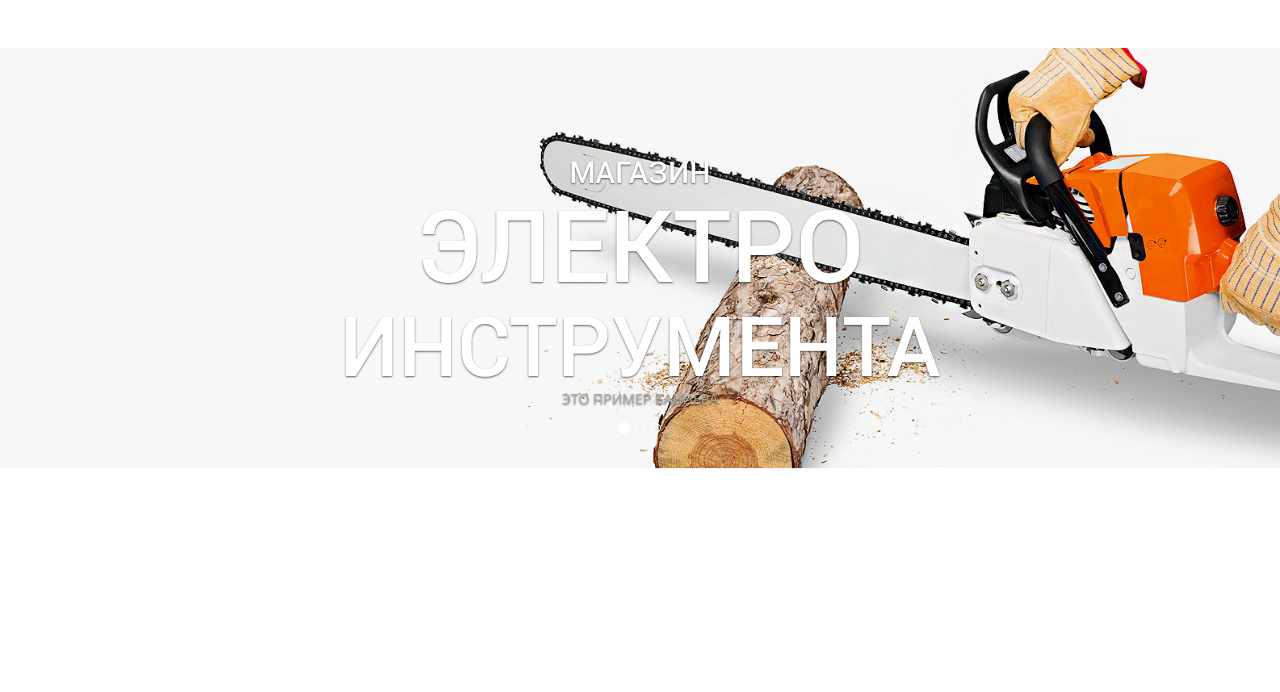
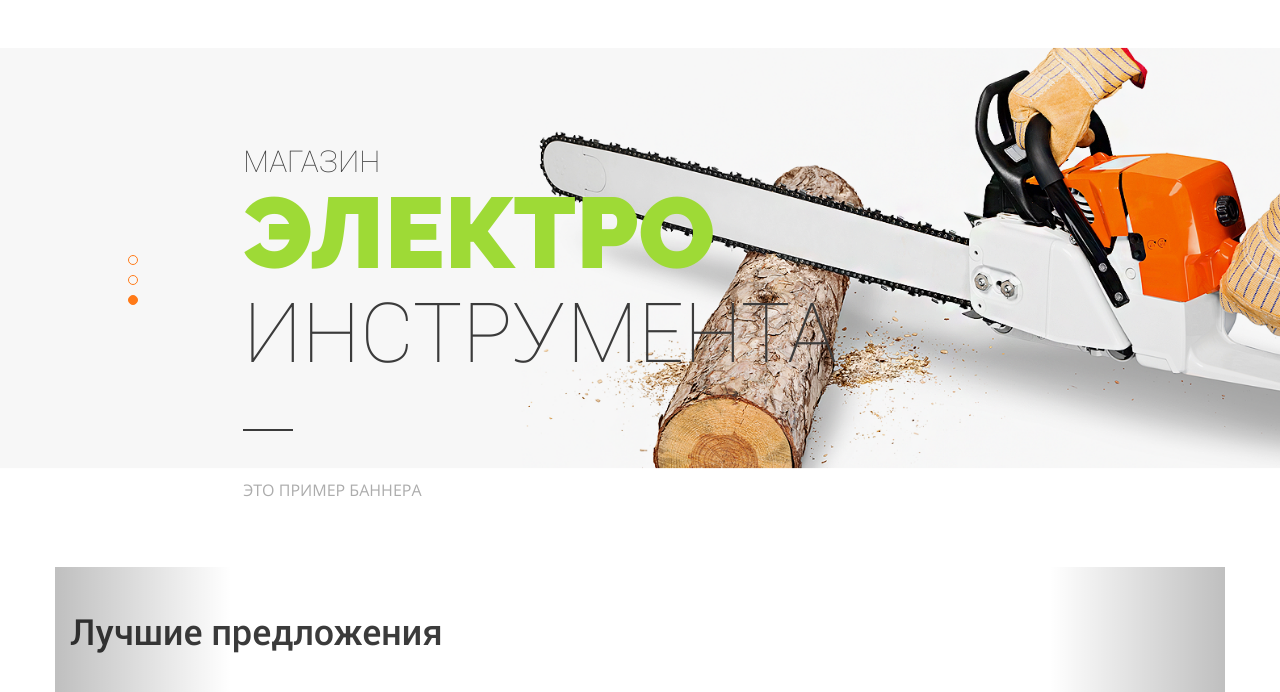
Before and after one commit to galinovivan/electro, a plain HTML site: page index.html in a window 1280 px wide. Shown: the part 180-872 px from the top of the page. Before the commit the page ends 800 px from the top, so only its background shows below. Drawn offline with nearby package versions, Linux system fonts and the light colour scheme.

Commit message:
end carousel

```diff
--- a/css/less/carousel.less
+++ b/css/less/carousel.less
@@ -0,0 +1,46 @@
+.carousel {
+  position: relative;
+}
+.main_carousel {
+  .carousel-indicators {
+    top: 40%;
+    left: 10%;
+    .carousel_indicators_style(10px, 10px);
+    li {
+      display: block;
+    }
+  }
+  .carousel-inner {
+    .item {
+      height: @carousel_height;
+      .carousel-caption {
+        top: 15%;
+        bottom: auto;
+        left: 19%;
+        right: auto;
+        .align(left);
+        h2.small {
+          font-family: @ultraLightFont;
+          color: @black;
+          text-shadow: none;
+        }
+        h1.larg {
+          font-family: @ultraBoldFont;
+          color: @second_base_color;
+          text-shadow: none;
+        }
+        h2.larg {
+        font-family: @ultraLightFont;
+          color: @black;
+          text-shadow: none;
+        }
+        .example_text {
+          font-size: @baseFontSize + 2;
+          text-shadow: none;
+          margin-top: 100px;
+          .separate(50px, @black, -50px);
+        }
+      }
+    }
+  }
+}
--- a/css/less/mixin.less
+++ b/css/less/mixin.less
@@ -280,24 +280,38 @@
   }
 }
 .carousel_indicators_style(@width: 8px, @height: 8px) {
+  width: auto;
+  height: auto;
+  margin-left: auto;
   &>li {
-
     .padding_margin_clear();
     margin-right: 10px;
     margin-bottom: 10px;
     width: @width;
     height: @height;
     background: transparent;
+    border: 1px solid @base_color;
     &.active {
       margin: 0;
       margin-right: 10px;
       margin-bottom: 10px;
       width: @width;
       height: @height;
-      background: @white;
-      border-color: @white;
+      background: @base_color;
 
     }
+  }
+}
+.separate(@width: 100%, @color: @bord_color, @top: -50px) {
+  position: relative;
+  &::before {
+    content: '';
+    display: block;
+    position: absolute;
+    top: @top;
+    width: @width;
+    background: @color;
+    height: 2px;
   }
 }
 .shadow_hover(@color: @base_color, @lenght: 7px) {
--- a/css/less/variables.less
+++ b/css/less/variables.less
@@ -42,4 +42,5 @@
 @second_header: 125px;
 @footer_height: 350px;
 @mobile_footer_height: 300px;
+@carousel_height: 520px;
 // size
--- a/css/style.less
+++ b/css/style.less
@@ -4,3 +4,4 @@
  @import "less/page";
  @import "less/nav";
  @import "less/header";
+ @import "less/carousel";
--- a/index.html
+++ b/index.html
@@ -8,6 +8,7 @@
     </title>
     <script src="https://ajax.googleapis.com/ajax/libs/jquery/2.2.4/jquery.min.js"></script>
     <script src="https://use.fontawesome.com/bf8c20532a.js"></script>
+    <script src="libs/bootstrap/js/bootstrap.min.js"></script>
 
     <link rel="stylesheet" href="libs/bootstrap/css/bootstrap.min.css">
 
@@ -101,9 +102,9 @@
     <div class="container-fluid full_width">
         <div class="carousel slide" id="mainCarousel" data-ride="carousel" data-interval="2000">
             <ol class="carousel-indicators">
-                <li class="active" data-slide-to="0"></li>
-                <li data-slide-to="1"></li>
-                <li data-slide-to="2"></li>
+                <li class="active" data-slide-to="0" data-target="#mainCarousel"></li>
+                <li data-slide-to="1" data-target="#mainCarousel"></li>
+                <li data-slide-to="2" data-target="#mainCarousel"></li>
             </ol>
             <div class="carousel-inner">
                 <div class="item active">
@@ -111,16 +112,62 @@
                 <h2 class="small up">Магазин</h2>
                     <h1 class="larg up">Электро</h1>
                     <h2 class="larg up">Инструмента</h2>
-                    <p class="up text_gray">Это пример баннера</p>
+                    <p class="up text_gray example_text">Это пример баннера</p>
                 </div>
                     <div class="img_wrapper">
                 <img src="img/main_carousel_item_1.png" class="img-responsive" />
                         </div>
                     </div>
+                <div class="item">
+                    <div class="carousel-caption">
+                        <h2 class="small up">Магазин</h2>
+                        <h1 class="larg up">Электро</h1>
+                        <h2 class="larg up">Инструмента</h2>
+                        <p class="up text_gray example_text">Это пример баннера</p>
+                    </div>
+                    <div class="img_wrapper">
+                        <img src="img/main_carousel_item_1.png" class="img-responsive" />
+                    </div>
+                </div>
+                <div class="item">
+                    <div class="carousel-caption">
+                        <h2 class="small up">Магазин</h2>
+                        <h1 class="larg up">Электро</h1>
+                        <h2 class="larg up">Инструмента</h2>
+                        <p class="up text_gray example_text">Это пример баннера</p>
+                    </div>
+                    <div class="img_wrapper">
+                        <img src="img/main_carousel_item_1.png" class="img-responsive" />
+                    </div>
+                </div>
             </div>
         </div>
     </div>
         </div>
+   <div class="category_carousel">
+       <div class="container">
+           <div class="row">
+               <div class="col-md-12 clearfix">
+                   <div class="section_capt">
+                       <h2>Лучшие предложения</h2>
+                   </div>
+                   <div class="category_control pull-right">
+                       <a href="#categoryCarousel" class="left carousel-control" data-slide="prev"></a>
+                       <a href="#categoryCarousel" class="right carousel-control" data-slide="next"></a>
+                   </div>
+               </div>
+           </div>
+           <div class="row">
+               <div class="carousel slide" data-ride="carousel" data-interval="6000" id="categoryCarousel">
+                   <div class="carousel-inner">
+                       <div class="item active">
+                           <div class="shop_items"></div>
+                       </div>
+                   </div>
+               </div>
+           </div>
+       </div>
+   </div>
 </main>
 </body>
 </html>
```
Also changed, not shown: css/less/items.less (added), css/style.css.
